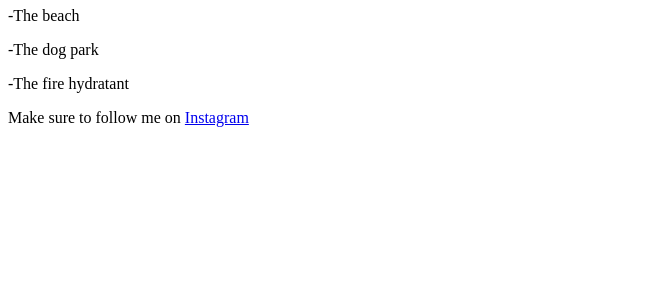
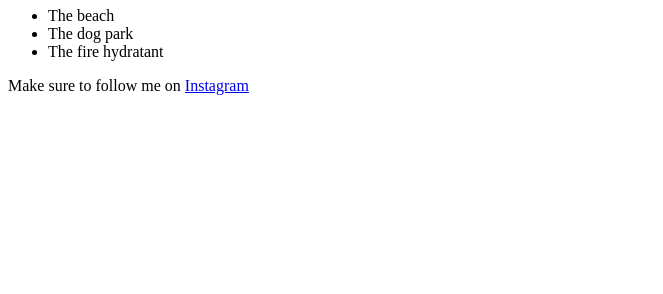
Before and after one commit to mcavallaroa-esliceu/introduccion-html, a plain HTML site: page simple.html in a window 1280 px wide. Shown: the part 506-800 px from the top of the page, without its empty margins (0-663 px from the left). Drawn offline with Linux system fonts and the light colour scheme.

Commit message:
actualitzacio

```diff
--- a/simple.html
+++ b/simple.html
@@ -12,9 +12,12 @@
     <p>Hi, I'm a dog. Woof!</p>
     <img src="img/perro.png" alt="">
     <h1>Some of my favourites places:</h1>
-    <p>-The beach</p>
-    <p>-The dog park</p>
-    <p>-The fire hydratant</p>
+    <ul>
+    <li>The beach</li>
+    <li>The dog park</li>
+    <li>The fire hydratant</li>
+    </ul>
+
     <p>
         Make sure to follow me on <A href="https://www.instagram.com/">Instagram</A>
     </p>
```
